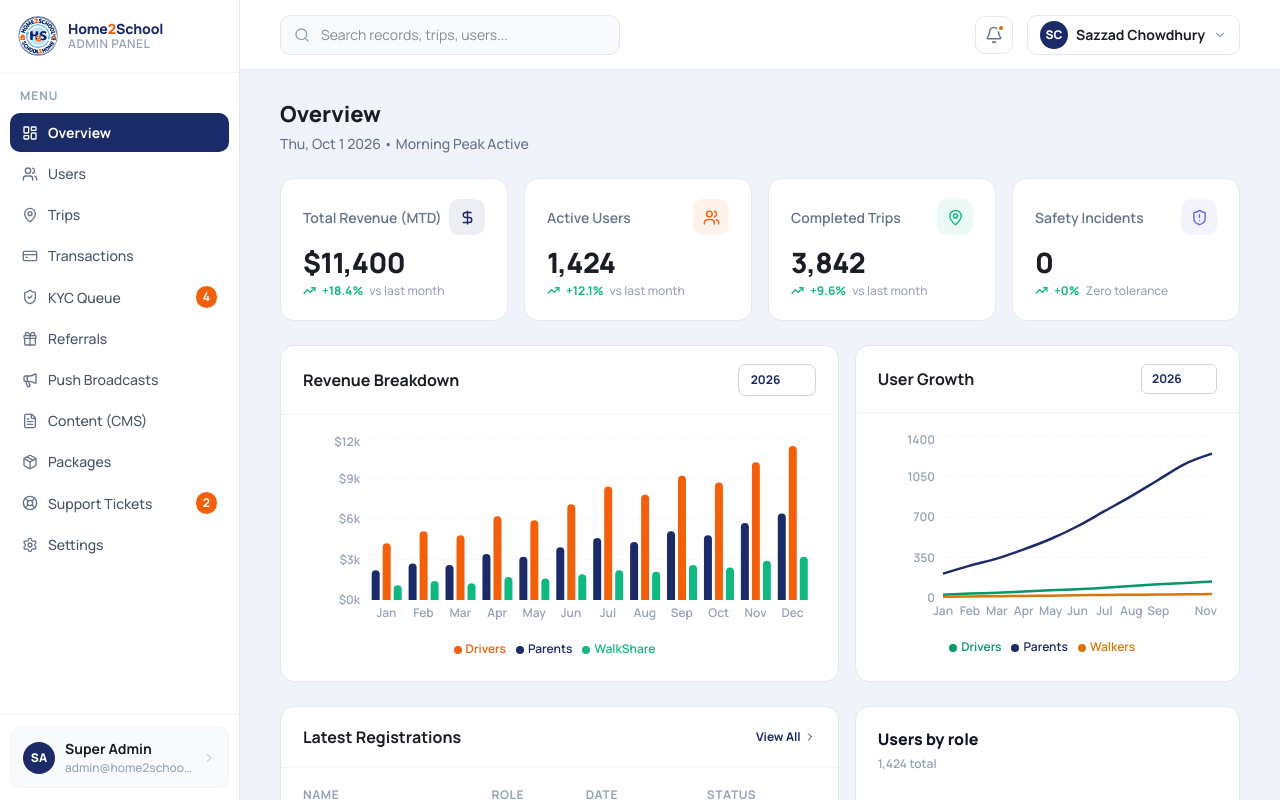
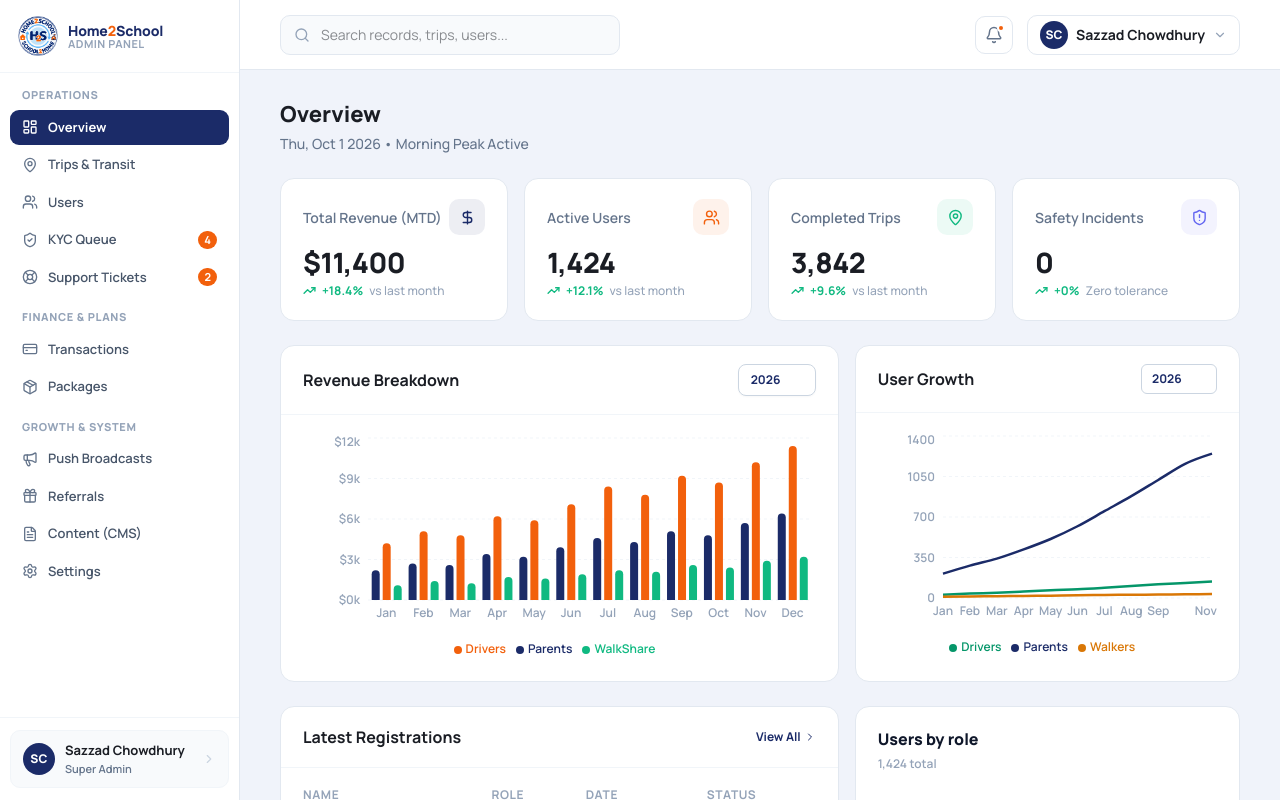
Before and after one commit to BeingSazzad/Kid-Car-rental-Dashboard-, a React (Vite) app: page / in a window 1280 px wide. Shown: the top 800 px of the page. Built offline with nearby package versions, Linux system fonts and the light colour scheme.

Commit message:
refactor(navigation): restructure sidebar IA into Operations, Finance, and System

```diff
--- a/src/components/layout/Sidebar.tsx
+++ b/src/components/layout/Sidebar.tsx
@@ -6,18 +6,51 @@ import {
   Package, LifeBuoy, Settings, ChevronRight
 } from 'lucide-react';
 
-const NAV = [
+interface NavItem {
+  label: string;
+  icon: any;
+  to: string;
+  badge?: number;
+}
+
+interface NavSection {
+  title?: string;
+  items: NavItem[];
+}
+
+/* ─── 10-Year Product Design Information Architecture ───
+ * Grouped by admin mental models:
+ * 1. OPERATIONS (Daily Pulse & Safety: Overview, Trips, Users, KYC, Support)
+ * 2. FINANCE (Revenue & Billing: Transactions, Subscription Packages)
+ * 3. PLATFORM & GROWTH (Comms, Content & System Settings)
+ */
+const NAV_SECTIONS: NavSection[] = [
+  {
+    title: 'Operations',
+    items: [
       { label: 'Overview', icon: LayoutDashboard, to: ROUTES.OVERVIEW },
+      { label: 'Trips & Transit', icon: MapPin, to: ROUTES.TRIPS },
       { label: 'Users', icon: Users, to: ROUTES.USERS },
-  { label: 'Trips', icon: MapPin, to: ROUTES.TRIPS },
+      { label: 'KYC Queue', icon: ShieldCheck, to: ROUTES.KYC, badge: 4 },
+      { label: 'Support Tickets', icon: LifeBuoy, to: ROUTES.SUPPORT, badge: 2 },
+    ],
+  },
+  {
+    title: 'Finance & Plans',
+    items: [
       { label: 'Transactions', icon: CreditCard, to: ROUTES.PAYMENTS },
-  { label: 'KYC Queue', icon: ShieldCheck, to: ROUTES.KYC, badge: 4 },
+      { label: 'Packages', icon: Package, to: ROUTES.PACKAGES },
+    ],
+  },
+  {
+    title: 'Growth & System',
+    items: [
+      { label: 'Push Broadcasts', icon: Megaphone, to: ROUTES.NOTIFICATIONS },
       { label: 'Referrals', icon: Gift, to: ROUTES.REFERRALS },
-  { label: 'Push Broadcasts', icon: Megaphone, to: ROUTES.NOTIFICATIONS },
       { label: 'Content (CMS)', icon: FileText, to: ROUTES.CMS },
-  { label: 'Packages', icon: Package, to: ROUTES.PACKAGES },
-  { label: 'Support Tickets', icon: LifeBuoy, to: ROUTES.SUPPORT, badge: 2 },
       { label: 'Settings', icon: Settings, to: ROUTES.SETTINGS },
+    ],
+  },
 ];
 
 export default function Sidebar() {
@@ -39,7 +72,7 @@ export default function Sidebar() {
       top: 0,
       zIndex: 50,
     }}>
-      {/* ── Logo area ── */}
+      {/* ── Brand Logo Header ── */}
       <div style={{
         display: 'flex',
         alignItems: 'center',
@@ -47,7 +80,6 @@ export default function Sidebar() {
         padding: '16px 18px',
         borderBottom: '1px solid #F1F5F9',
       }}>
-        {/* Official Home2School Emblem Logo */}
         <img
           src="/logo.png"
           alt="Home2School logo"
@@ -58,40 +90,48 @@ export default function Sidebar() {
             flexShrink: 0,
           }}
         />
-        {/* Wordmark */}
         <div style={{ lineHeight: 1 }}>
           <p style={{
             fontSize: 14,
             fontWeight: 800,
             color: '#1B2B68',
             letterSpacing: '-0.01em',
+            margin: 0,
           }}>
             Home<span style={{ color: '#F2600C' }}>2</span>School
           </p>
           <p style={{
-            fontSize: 12,
-            fontWeight: 600,
+            fontSize: 11,
+            fontWeight: 700,
             color: '#94A3B8',
-            marginTop: 2,
+            marginTop: 3,
             letterSpacing: '0.04em',
             textTransform: 'uppercase',
+            margin: 0,
           }}>Admin Panel</p>
         </div>
       </div>
 
-      {/* ── Nav ── */}
-      <nav style={{ flex: 1, overflowY: 'auto', padding: '14px 10px' }}>
+      {/* ── Segmented Navigation ── */}
+      <nav style={{ flex: 1, overflowY: 'auto', padding: '12px 10px' }}>
+        {NAV_SECTIONS.map((section, sIdx) => (
+          <div key={section.title || sIdx} style={{ marginBottom: 14 }}>
+            {section.title && (
               <p style={{
-          fontSize: 12,
-          fontWeight: 700,
+                fontSize: 11,
+                fontWeight: 800,
                 color: '#94A3B8',
-          letterSpacing: '0.08em',
+                letterSpacing: '0.06em',
                 textTransform: 'uppercase',
-          padding: '0 10px',
-          marginBottom: 8,
-        }}>Menu</p>
+                padding: '0 12px',
+                marginBottom: 6,
+                marginTop: sIdx === 0 ? 2 : 12,
+              }}>
+                {section.title}
+              </p>
+            )}
 
-        {NAV.map(({ label, icon: Icon, to, badge }) => {
+            {section.items.map(({ label, icon: Icon, to, badge }) => {
               const isActive = to === '/' ? pathname === '/' : pathname.startsWith(to);
               return (
                 <NavLink
@@ -101,8 +141,8 @@ export default function Sidebar() {
                     display: 'flex',
                     alignItems: 'center',
                     gap: 10,
-                padding: '9px 12px',
-                borderRadius: 10,
+                    padding: '8px 12px',
+                    borderRadius: 9,
                     marginBottom: 2,
                     textDecoration: 'none',
                     background: isActive ? '#1B2B68' : 'transparent',
@@ -117,28 +157,30 @@ export default function Sidebar() {
                 >
                   <Icon size={16} strokeWidth={2} style={{ color: isActive ? '#ffffff' : '#64748B', flexShrink: 0 }} />
                   <span style={{
-                fontSize: 14,
-                fontWeight: isActive ? 700 : 500,
+                    fontSize: 13,
+                    fontWeight: isActive ? 700 : 600,
                     color: isActive ? '#ffffff' : '#475569',
                     flex: 1,
                   }}>{label}</span>
                   {badge && (
                     <span style={{
-                  fontSize: 12,
+                      fontSize: 11,
                       fontWeight: 700,
                       color: '#fff',
                       background: '#F2600C',
                       borderRadius: 99,
-                  padding: '2px 7px',
-                  lineHeight: '18px',
+                      padding: '1px 6px',
+                      lineHeight: '16px',
                     }}>{badge}</span>
                   )}
                 </NavLink>
               );
             })}
+          </div>
+        ))}
       </nav>
 
-      {/* ── Admin footer ── */}
+      {/* ── Admin Footer Profile ── */}
       <div style={{ padding: '12px 10px', borderTop: '1px solid #F1F5F9' }}>
         <div
           onClick={() => navigate('/settings')}
@@ -151,7 +193,10 @@ export default function Sidebar() {
             cursor: 'pointer',
             background: '#F8FAFC',
             border: '1px solid #F1F5F9',
+            transition: 'background 0.15s ease',
           }}
+          onMouseEnter={e => (e.currentTarget.style.background = '#F1F5F9')}
+          onMouseLeave={e => (e.currentTarget.style.background = '#F8FAFC')}
         >
           <div style={{
             width: 32,
@@ -163,11 +208,15 @@ export default function Sidebar() {
             alignItems: 'center',
             justifyContent: 'center',
           }}>
-            <span style={{ fontSize: 12, fontWeight: 800, color: '#fff', letterSpacing: '0.02em' }}>SA</span>
+            <span style={{ fontSize: 12, fontWeight: 800, color: '#fff', letterSpacing: '0.02em' }}>SC</span>
           </div>
           <div style={{ flex: 1, minWidth: 0 }}>
-            <p style={{ fontSize: 14, fontWeight: 700, color: '#1A1D24', overflow: 'hidden', textOverflow: 'ellipsis', whiteSpace: 'nowrap' }}>Super Admin</p>
-            <p style={{ fontSize: 12, fontWeight: 500, color: '#94A3B8', overflow: 'hidden', textOverflow: 'ellipsis', whiteSpace: 'nowrap' }}>admin@home2school.ca</p>
+            <p style={{ fontSize: 13, fontWeight: 700, color: '#1A1D24', margin: 0, overflow: 'hidden', textOverflow: 'ellipsis', whiteSpace: 'nowrap' }}>
+              Sazzad Chowdhury
+            </p>
+            <p style={{ fontSize: 11, fontWeight: 600, color: '#64748B', margin: 0, overflow: 'hidden', textOverflow: 'ellipsis', whiteSpace: 'nowrap' }}>
+              Super Admin
+            </p>
           </div>
           <ChevronRight size={14} style={{ color: '#CBD5E1', flexShrink: 0 }} />
         </div>
```
Lines whose indentation alone changed are shown as unchanged.
